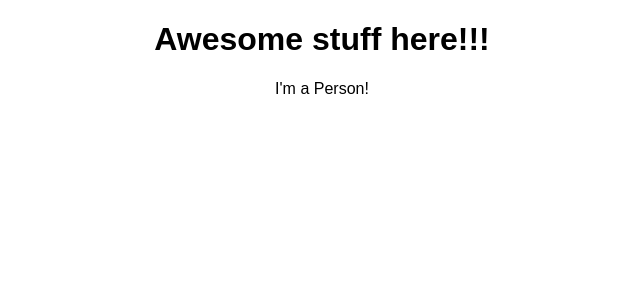
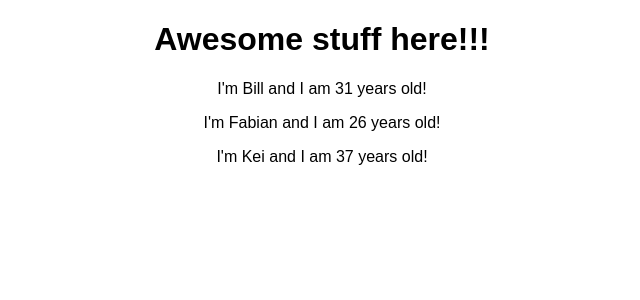
Before and after one commit to Krossmaskinen/udemy-react, a React (Create React App) app: page / in a window 1280 px wide. Shown: the top 300 px of the page, without its empty margins (318-958 px from the left). Built offline with nearby package versions, Linux system fonts and the light colour scheme.

Commit message:
- add props to Person component - render three persons in App

```diff
--- a/src/App.js
+++ b/src/App.js
@@ -7,7 +7,9 @@ class App extends Component {
     return (
       <div className="App">
         <h1>Awesome stuff here!!!</h1>
-        <Person />
+        <Person name="Bill" age="31" />
+        <Person name="Fabian" age="26">My Hobbies: Milruck</Person>
+        <Person name="Kei" age="37" />
       </div>
     );
   }
--- a/src/Person/Person.js
+++ b/src/Person/Person.js
@@ -1,7 +1,7 @@
 import React from "react";
 
-const person = () => {
-    return <p>I'm a Person!</p>
+const person = (props) => {
+    return <p>I'm {props.name} and I am {props.age} years old!</p>
 };
 
 export default person;
```
